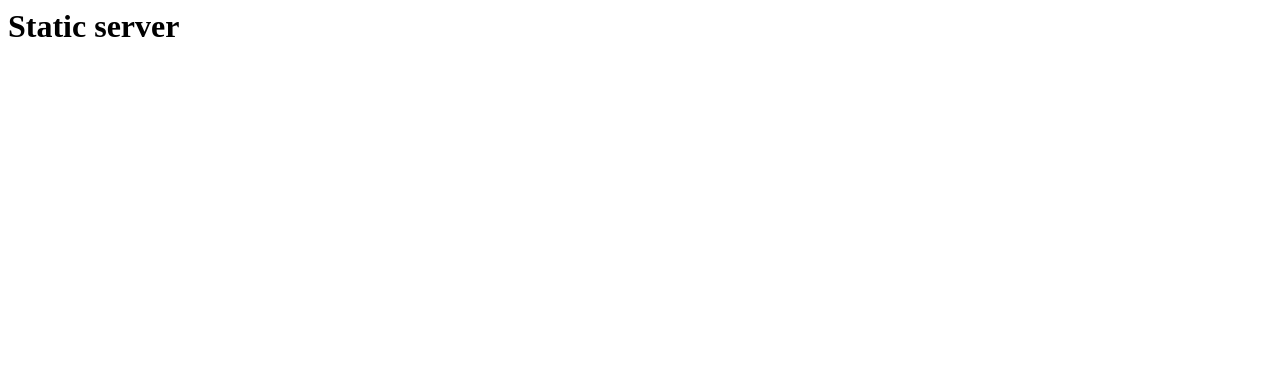
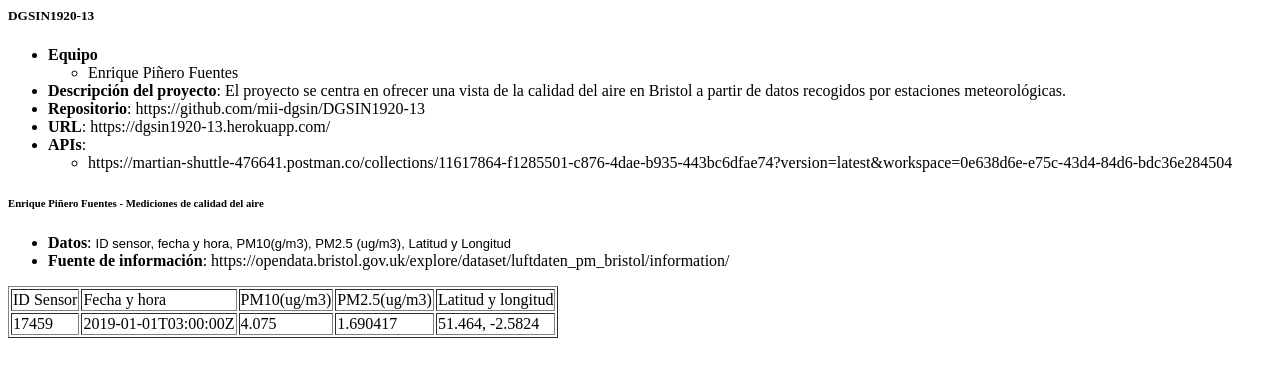
Before and after one commit to elbarea/DGSIN1920-13, a website: page public/index.html in a window 1280 px wide. Drawn offline with Linux system fonts and the light colour scheme.

Commit message:
Añadida información estática de la wiki del proyecto a la raíz de la aplicación

```diff
--- a/public/index.html
+++ b/public/index.html
@@ -1,12 +1,49 @@
 <html>
-    <head>
-        <title>
-            My static server
-        </title>
-    </head>
-    <body>
-        <h1>
-            Static server
-        </h1>
-    </body>
+<p></p>
+<h5>DGSIN1920-13</h5>
+<ul>
+    <li><strong>Equipo</strong>
+        <ul>
+            <li>Enrique Piñero Fuentes</li>
+        </ul>
+    </li>
+    <li><strong>Descripción del proyecto</strong>: El proyecto se centra en ofrecer una vista de la calidad del aire en
+        Bristol a partir de datos recogidos por estaciones meteorológicas. <span style="font-size: small;"><span
+                style="font-family: arial , helvetica , sans-serif;"></span></span></li>
+    <li><strong>Repositorio</strong>: https://github.com/mii-dgsin/DGSIN1920-13</li>
+    <li><strong>URL</strong>: https://dgsin1920-13.herokuapp.com/</li>
+    <li><strong>APIs</strong>:
+        <ul>
+            <li>https://martian-shuttle-476641.postman.co/collections/11617864-f1285501-c876-4dae-b935-443bc6dfae74?version=latest&amp;workspace=0e638d6e-e75c-43d4-84d6-bdc36e284504
+            </li>
+        </ul>
+    </li>
+</ul>
+<h6>Enrique Piñero Fuentes - Mediciones de calidad del aire</h6>
+<ul>
+    <li><strong>Datos</strong>: <span style="font-size: small;"><span
+                style="font-family: arial , helvetica , sans-serif;">ID sensor, fecha y hora, PM10(g/m3), PM2.5 (ug/m3),
+                Latitud y Longitud</span></span></li>
+    <li><strong>Fuente de información</strong>:
+        https://opendata.bristol.gov.uk/explore/dataset/luftdaten_pm_bristol/information/</li>
+</ul>
+<table border="1">
+    <tbody>
+        <tr>
+            <td>ID Sensor</td>
+            <td>Fecha y hora</td>
+            <td>PM10(ug/m3)</td>
+            <td>PM2.5(ug/m3)</td>
+            <td>Latitud y longitud</td>
+        </tr>
+        <tr>
+            <td>17459</td>
+            <td>2019-01-01T03:00:00Z</td>
+            <td>4.075</td>
+            <td>1.690417</td>
+            <td>51.464, -2.5824</td>
+        </tr>
+    </tbody>
+</table>
+
 </html>
```
